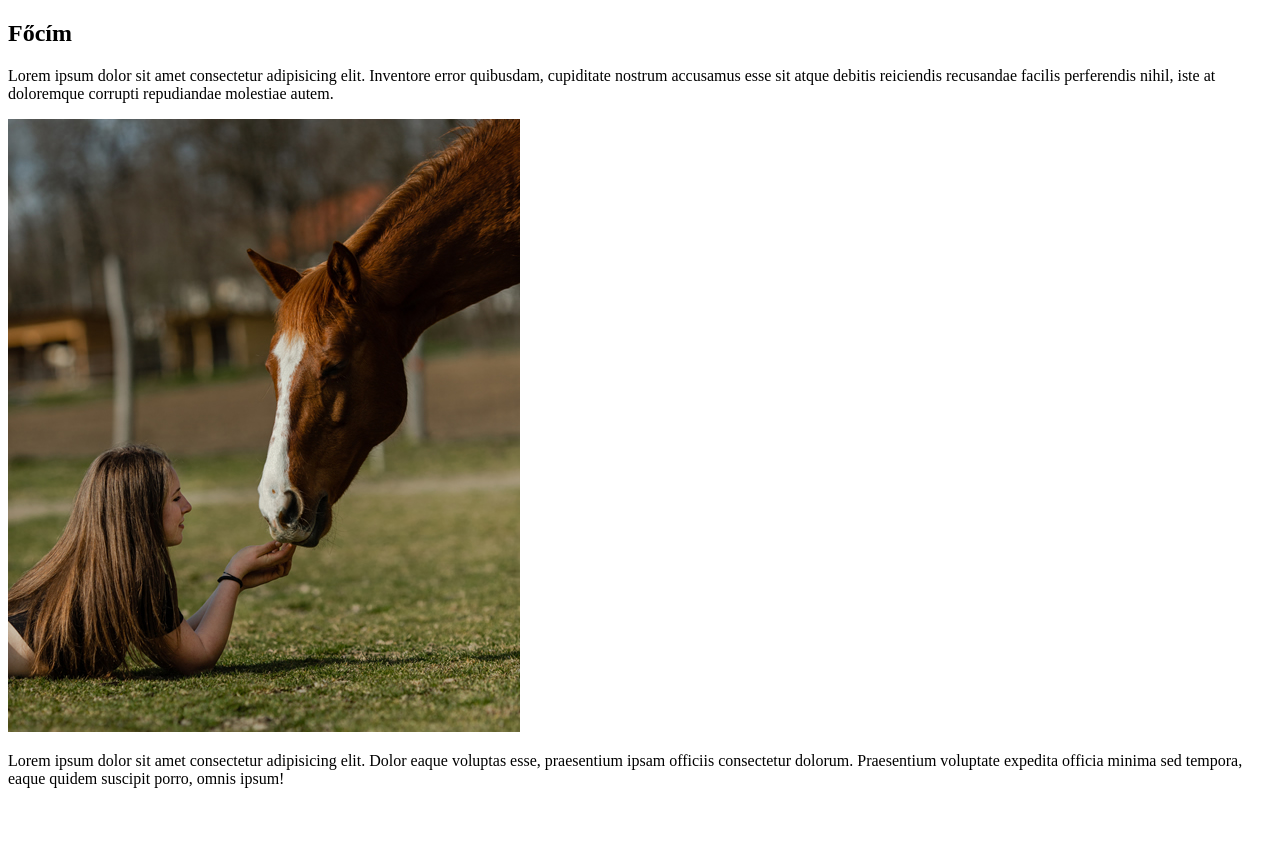
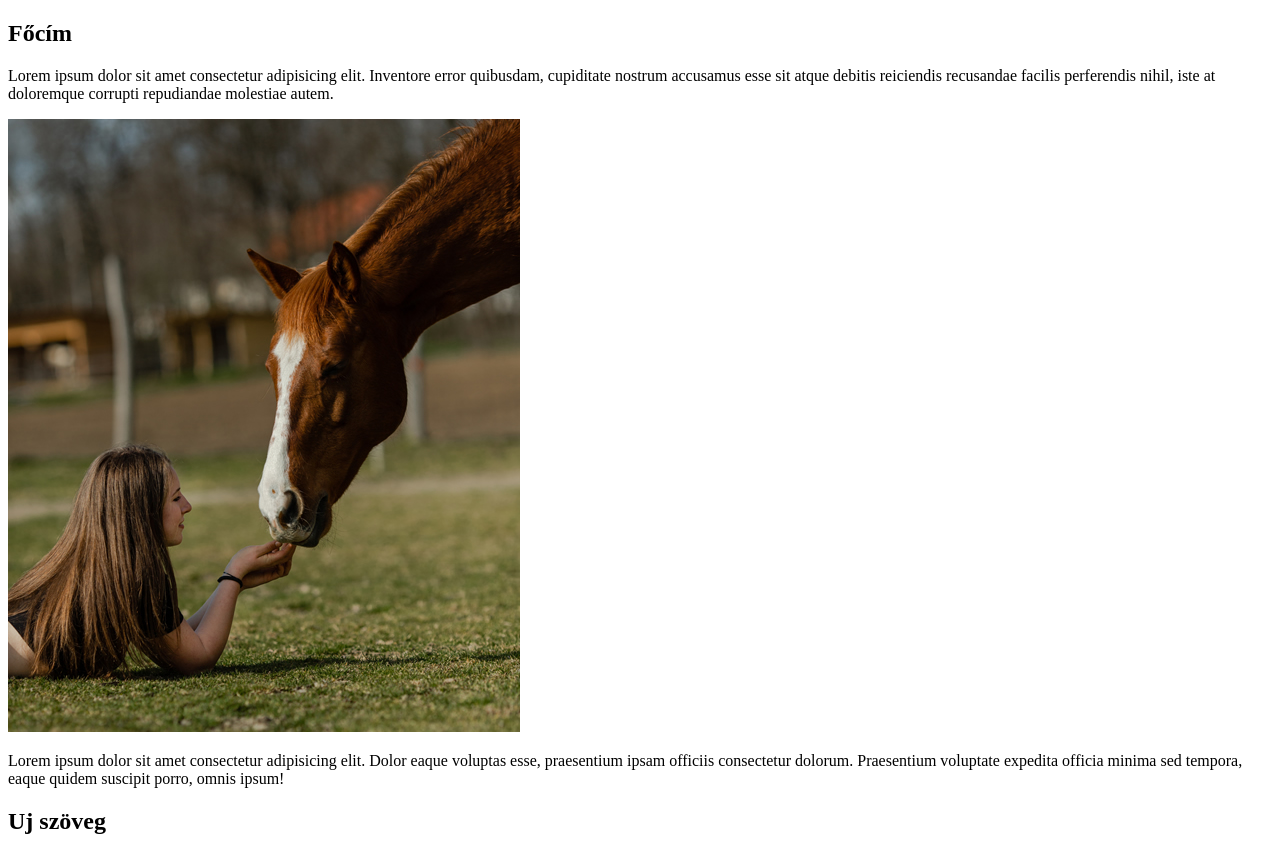
Before and after one commit to ve1982roni/iec0622, a plain HTML site: page index.html in a window 1280 px wide. Before the commit the page ends 804 px from the top, so only its background shows below. Drawn offline with Linux system fonts and the light colour scheme.

Commit message:
Update index.html

```diff
--- a/index.html
+++ b/index.html
@@ -10,6 +10,6 @@
     <p>Lorem ipsum dolor sit amet consectetur adipisicing elit. Inventore error quibusdam, cupiditate nostrum accusamus esse sit atque debitis reiciendis recusandae facilis perferendis nihil, iste at doloremque corrupti repudiandae molestiae autem.</p>
     <p><img src="lo.jpg"></p>
     <p>Lorem ipsum dolor sit amet consectetur adipisicing elit. Dolor eaque voluptas esse, praesentium ipsam officiis consectetur dolorum. Praesentium voluptate expedita officia minima sed tempora, eaque quidem suscipit porro, omnis ipsum!</p>
-
+    <h2>Uj szöveg</h2>
 </body>
 </html>
```
